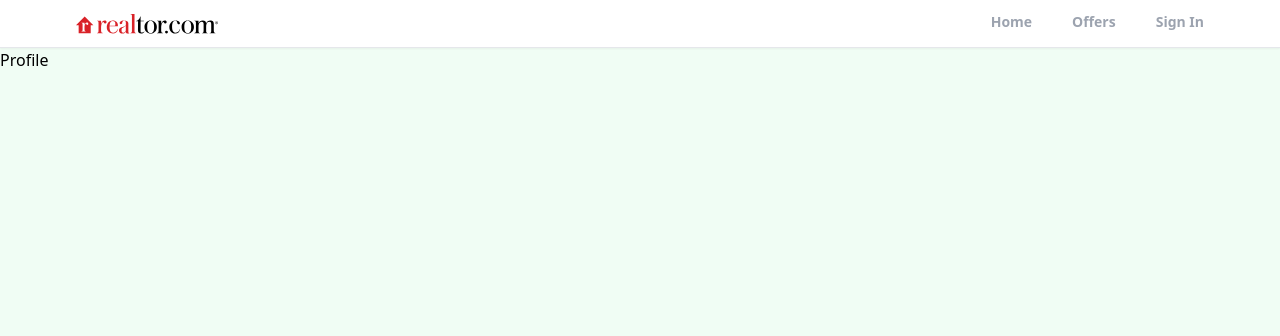
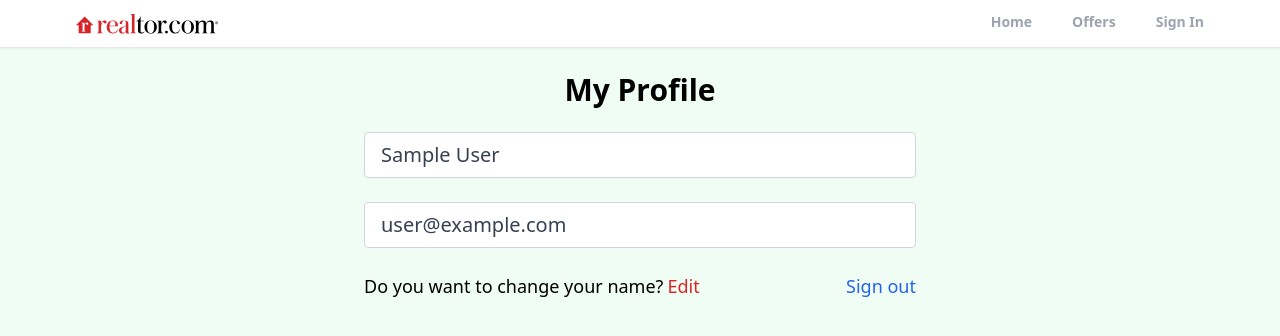
Before and after one commit to EltrinK/realtor-clone-react, a React (Vite) app: page /profile in a window 1280 px wide. Shown: the top 336 px of the page. Built offline with nearby package versions, Linux system fonts and the light colour scheme; no server answers; sample sign-in values are in the browser's storage.

Commit message:
Created private route and custom hook

```diff
--- /dev/null
+++ b/src/components/PrivateRoute.tsx
@@ -0,0 +1,10 @@
+import { useAuthStatus } from "hooks/useAuthStatus";
+import { Outlet, Navigate } from "react-router";
+
+export const PrivateRoute = () => {
+  const { loggedIn, checkingStatus } = useAuthStatus();
+  if (checkingStatus) {
+    return <h3>Loading...</h3>;
+  }
+  return loggedIn ? <Outlet /> : <Navigate to="/sign-in" />;
+};
--- /dev/null
+++ b/src/hooks/useAuthStatus.tsx
@@ -0,0 +1,19 @@
+import { auth } from "firebase";
+import { onAuthStateChanged } from "firebase/auth";
+import { useState, useEffect } from "react";
+
+export const useAuthStatus = () => {
+  const [loggedIn, setLoggedIn] = useState(false);
+  const [checkingStatus, setCheckingStatus] = useState(true);
+
+  useEffect(() => {
+    onAuthStateChanged(auth, (user) => {
+      if (user) {
+        setLoggedIn(true);
+      }
+      setCheckingStatus(false);
+    });
+  }, []);
+
+  return { loggedIn, checkingStatus };
+};
--- a/src/pages/Profile.tsx
+++ b/src/pages/Profile.tsx
@@ -1,3 +1,62 @@
+import { useState } from "react";
+import { auth } from "firebase";
+import { useNavigate } from "react-router";
+
+interface FormDataTypes {
+  name: string;
+  email: string;
+}
+
 export const Profile = () => {
-  return <div>Profile</div>;
+  const navigate = useNavigate();
+  const [formData, setFormData] = useState<FormDataTypes>({
+    name: auth.currentUser?.displayName || "",
+    email: auth.currentUser?.email || "",
+  });
+
+  const onLogout = () => {
+    auth.signOut();
+    navigate("/");
+  };
+
+  const { name, email } = formData;
+  return (
+    <>
+      <section className="max-w-6xl mx-auto flex justify-center items-center flex-col">
+        <h1 className="text-3xl text-center mt-6 font-bold">My Profile</h1>
+        <div className="w-full md:w-[50%] mt-6 px-3">
+          <form>
+            <input
+              type="text"
+              name="name"
+              value={name}
+              disabled
+              className="mb-6 w-full px-4 py-2 text-xl text-gray-700 bg-white border border-gray-300 rounded transition ease-in-out"
+            />
+            <input
+              type="email"
+              name="email"
+              value={email}
+              disabled
+              className="mb-6 w-full px-4 py-2 text-xl text-gray-700 bg-white border border-gray-300 rounded transition ease-in-out"
+            />
+            <div className="flex justify-between whitespace-nowrap text-sm sm:text-lg mb-6">
+              <p className="flex justify-items-center">
+                Do you want to change your name?
+                <span className="text-red-600 hover:text-red-700 cursor-pointer transition ease-in-out duration-200 ml-1">
+                  Edit
+                </span>
+              </p>
+              <p
+                onClick={onLogout}
+                className="text-blue-600 hover:text-blue-800 cursor-pointer transition ease-in-out duration-200"
+              >
+                Sign out
+              </p>
+            </div>
+          </form>
+        </div>
+      </section>
+    </>
+  );
 };
--- a/src/pages/SignIn.tsx
+++ b/src/pages/SignIn.tsx
@@ -8,11 +8,16 @@
 import { auth } from "firebase";
 import { toast } from "react-toastify";
 
+interface FormDataTypes {
+  email: string;
+  password: string;
+}
+
 export const SignIn = () => {
   const navigate = useNavigate();
   const [showPassword, setShowPassword] = useState(false);
 
-  const [formData, setFormData] = useState({
+  const [formData, setFormData] = useState<FormDataTypes>({
     email: "",
     password: "",
   });
--- a/src/routes/Routes.tsx
+++ b/src/routes/Routes.tsx
@@ -1,4 +1,5 @@
 import { RouteObject, useRoutes } from "react-router-dom";
+import { PrivateRoute } from "@components/PrivateRoute";
 
 import {
   Home,
@@ -12,7 +13,10 @@
 
 export const dashboardRoutes: RouteObject[] = [
   { path: "/", element: <Home /> },
-  { path: "/profile", element: <Profile /> },
+  {
+    element: <PrivateRoute />,
+    children: [{ path: "/profile", element: <Profile /> }],
+  },
   { path: "/sign-in", element: <SignIn /> },
   { path: "/sign-up", element: <SignUp /> },
   { path: "/forgot-password", element: <ForgotPassword /> },
```
